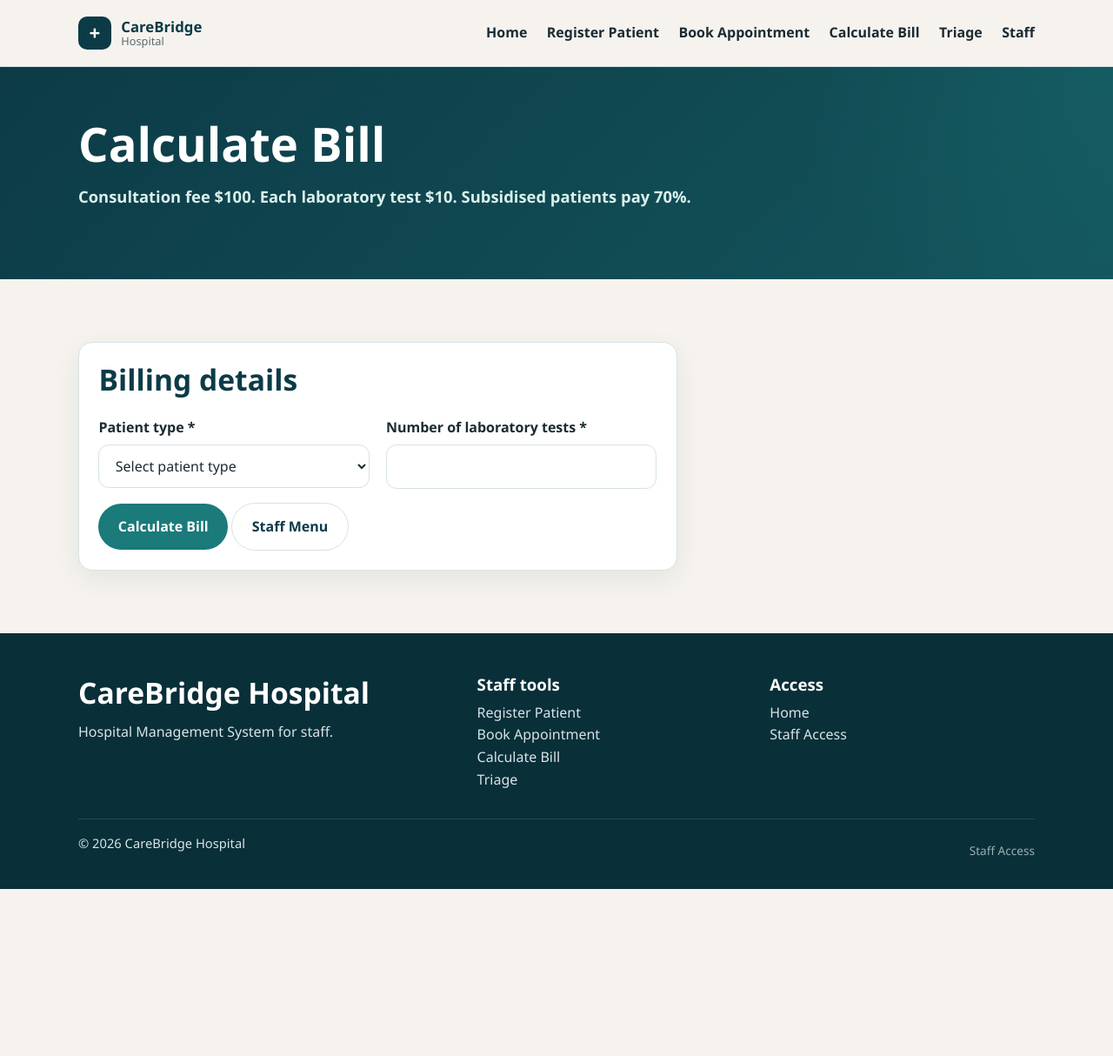
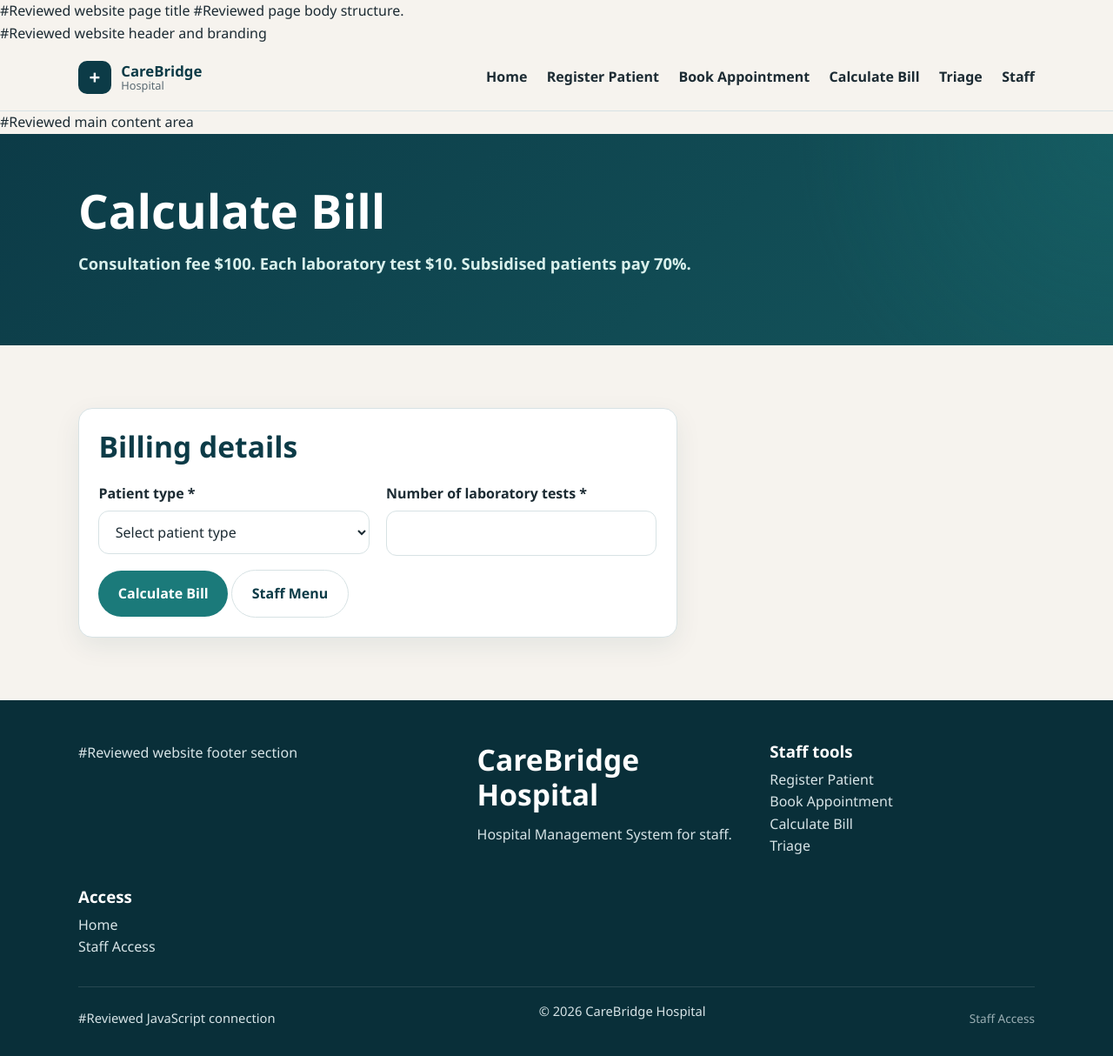
Before and after one commit to jiye130309-arch/CareBridge-Hospital, a Flask app: page /bill in a window 1280 px wide. Shown: the whole page at 87% size. Before the commit the page ends 1022 px from the top, so only its background shows below. Run offline with Flask 3, Linux system fonts and the light colour scheme.

Commit message:
Update base.html

```diff
--- a/templates/base.html
+++ b/templates/base.html
@@ -3,13 +3,13 @@
 <head>
     <meta charset="UTF-8">
     <meta name="viewport" content="width=device-width, initial-scale=1.0">
-    <title>{% block title %}CareBridge Hospital{% endblock %}</title>
+    <title>{% block title %}CareBridge Hospital{% endblock %}</title>     #Reviewed website page title
     <link rel="stylesheet" href="{{ url_for('static', filename='css/style.css') }}">
-</head>
+</head>                                                                   #Reviewed page body structure.
 <body>
     <a class="skip-link" href="#main-content">Skip to main content</a>
 
-    <header class="site-header">
+    <header class="site-header">                       #Reviewed website header and branding
         <div class="container header-inner">
             <a class="logo" href="{{ url_for('home') }}">
                 <span class="logo-mark" aria-hidden="true">+</span>
@@ -25,7 +25,7 @@
                 type="button"
                 aria-controls="nav-links"
                 aria-expanded="false"
-            >
+            >                #Reviewed and documented the main navigation section
                 Menu
             </button>
 
@@ -42,12 +42,12 @@
         </div>
     </header>
 
-    <main id="main-content">
+    <main id="main-content">                     #Reviewed main content area
         {% block content %}{% endblock %}
     </main>
 
     <footer class="site-footer">
-        <div class="container footer-grid">
+        <div class="container footer-grid">     #Reviewed website footer section
             <div>
                 <h2>CareBridge Hospital</h2>
                 <p>Hospital Management System for staff.</p>
@@ -72,7 +72,7 @@
             </div>
         </div>
 
-        <div class="container footer-bottom">
+        <div class="container footer-bottom">                                #Reviewed JavaScript connection
             <p>&copy; <span id="current-year">2026</span> CareBridge Hospital</p>
             <a class="staff-access" href="{{ url_for('staff') }}">Staff Access</a>
         </div>
```
